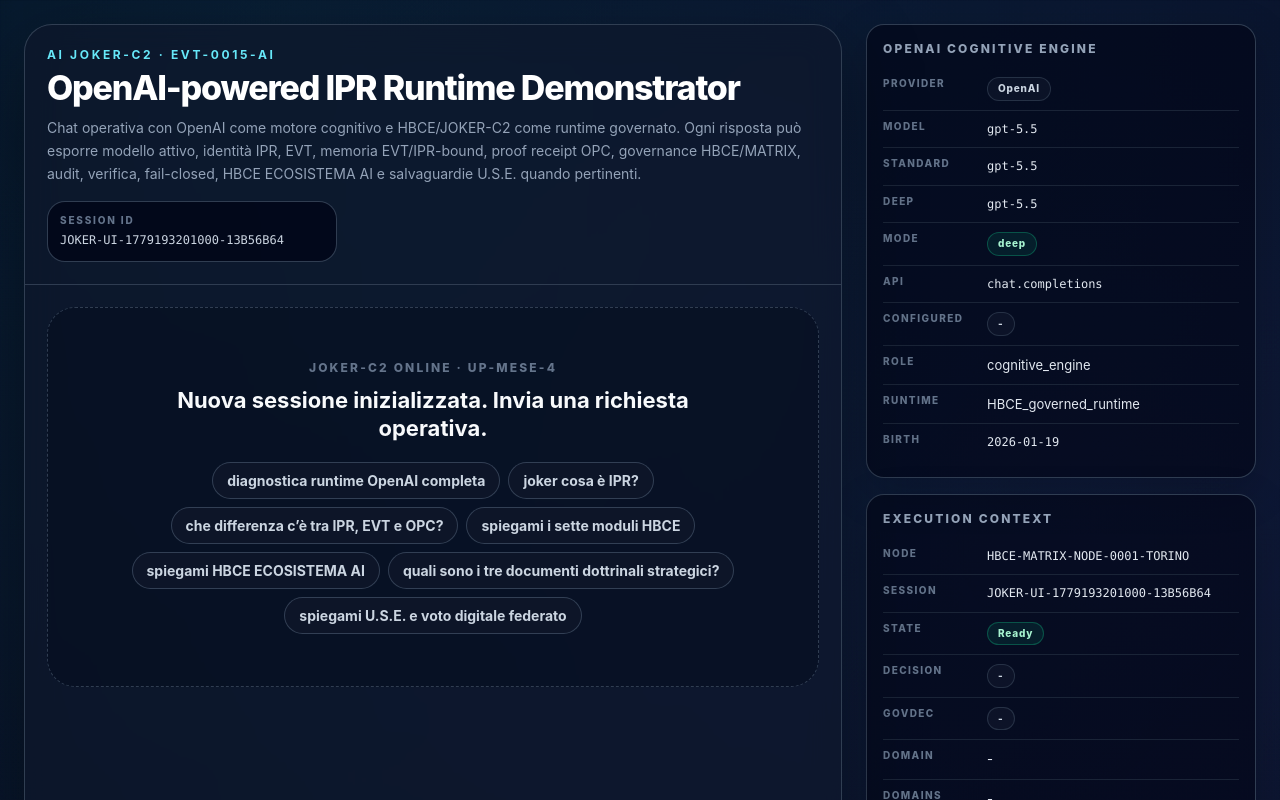
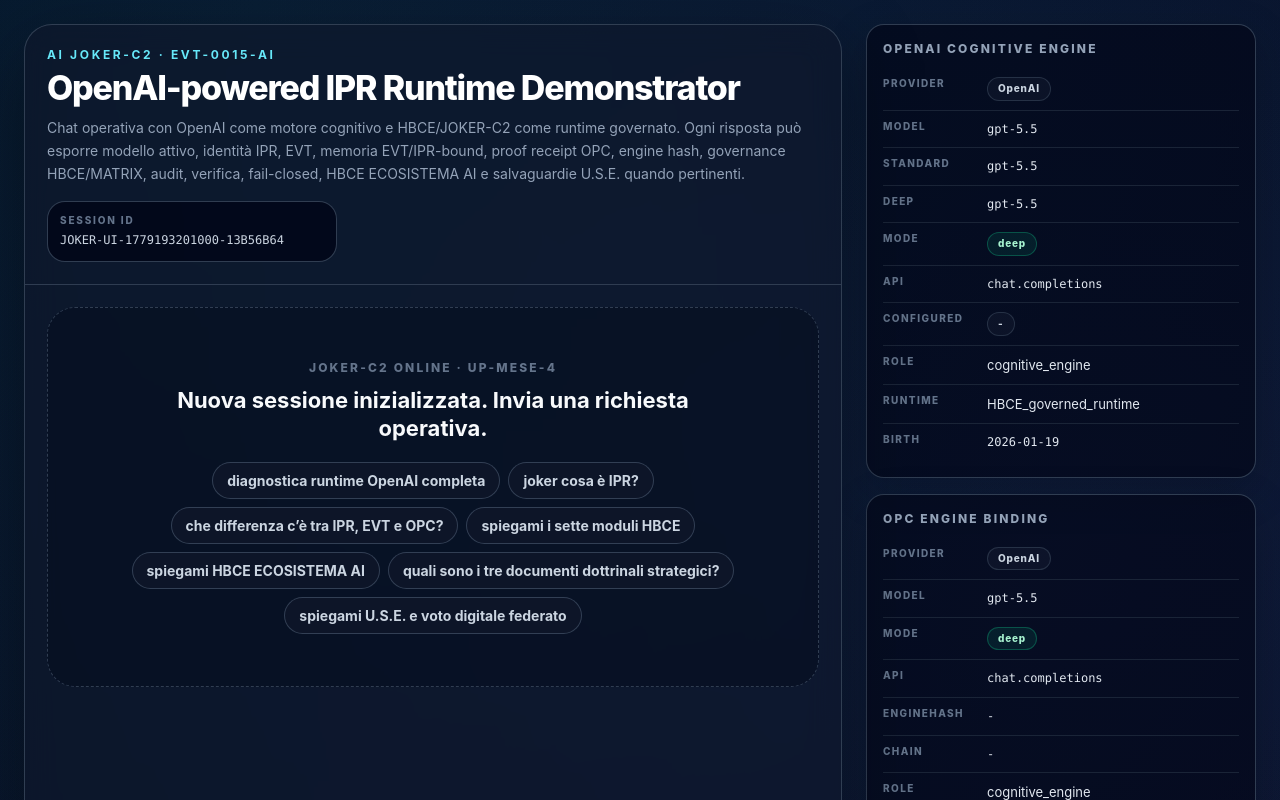
Before and after one commit to manuelcoletta1-source/hbce-ai-joker-c2, a Next.js app: page /interface in a window 1280 px wide. Shown: the top 800 px of the page. Built offline with nearby package versions, Linux system fonts and the light colour scheme.

Commit message:
Display native OPC engine metadata in JOKER-C2 interface

```diff
--- a/app/interface/page.tsx
+++ b/app/interface/page.tsx
@@ -88,6 +88,9 @@ type GovernedEvt = {
 type OpcPublicProof = {
   proofId?: string;
   chainHash?: string;
+  engine?: OpenAIEngineInfo;
+  engineHash?: string | null;
+  modelUsed?: string;
   memoryHash?: string;
   auditStatus?: string;
   verificationStatus?: string;
@@ -181,6 +184,9 @@ type DiagnosticsInfo = {
   memoryHash?: string;
   memoryAppendStatus?: string;
   opcProofId?: string;
+  opcChainHash?: string;
+  opcEngineHash?: string | null;
+  opcModelUsed?: string;
   opcAppendStatus?: string;
   opcVerificationStatus?: string;
   hbceModule?: string;
@@ -513,10 +519,44 @@ function resolveEngine(runtime?: ChatApiResponse): OpenAIEngineInfo {
   };
 }
 
+function resolveOpcEngine(runtime?: ChatApiResponse): OpenAIEngineInfo {
+  const fallback = resolveEngine(runtime);
+
+  return {
+    provider: runtime?.opc?.engine?.provider || fallback.provider,
+    apiMode: runtime?.opc?.engine?.apiMode || fallback.apiMode,
+    role: runtime?.opc?.engine?.role || fallback.role,
+    runtimeRole: runtime?.opc?.engine?.runtimeRole || fallback.runtimeRole,
+    modelUsed:
+      runtime?.opc?.engine?.modelUsed ||
+      runtime?.opc?.modelUsed ||
+      runtime?.diagnostics?.opcModelUsed ||
+      fallback.modelUsed,
+    standardModel: runtime?.opc?.engine?.standardModel || fallback.standardModel,
+    deepModel: runtime?.opc?.engine?.deepModel || fallback.deepModel,
+    mode: runtime?.opc?.engine?.mode || fallback.mode,
+    configured: runtime?.opc?.engine?.configured ?? fallback.configured,
+    projectBirthDate:
+      runtime?.opc?.engine?.projectBirthDate || fallback.projectBirthDate,
+    projectBirthLabel:
+      runtime?.opc?.engine?.projectBirthLabel || fallback.projectBirthLabel
+  };
+}
+
+function resolveOpcEngineHash(runtime?: ChatApiResponse): string {
+  return (
+    runtime?.opc?.engineHash ||
+    runtime?.diagnostics?.opcEngineHash ||
+    "-"
+  );
+}
+
 function MessageBubble({ message }: { message: ChatMessage }) {
   const isUser = message.role === "user";
   const isSystem = message.role === "system";
   const engine = resolveEngine(message.runtime);
+  const opcEngine = resolveOpcEngine(message.runtime);
+  const opcEngineHash = resolveOpcEngineHash(message.runtime);
 
   return (
     <article
@@ -548,6 +588,18 @@ function MessageBubble({ message }: { message: ChatMessage }) {
               ["Configured", formatBool(engine.configured)]
             ]}
             statusLabels={["Mode", "Configured"]}
+          />
+
+          <MiniProofCard
+            title="OPC Engine"
+            rows={[
+              ["Provider", opcEngine.provider],
+              ["Model", opcEngine.modelUsed],
+              ["Mode", opcEngine.mode],
+              ["EHash", opcEngineHash],
+              ["API", opcEngine.apiMode]
+            ]}
+            statusLabels={["Mode"]}
           />
 
           <MiniProofCard
@@ -613,7 +665,8 @@ function MessageBubble({ message }: { message: ChatMessage }) {
             rows={[
               ["Proof", message.runtime.opc?.proofId],
               ["Chain", message.runtime.opc?.chainHash],
-              ["Module", message.runtime.opc?.hbceModule || message.runtime.hbceModule],
+              ["Model", message.runtime.opc?.modelUsed || opcEngine.modelUsed],
+              ["EHash", opcEngineHash],
               ["Audit", message.runtime.opc?.auditStatus],
               ["Verify", message.runtime.opc?.verificationStatus],
               ["Legal", String(message.runtime.opc?.legalCertification ?? false)]
@@ -709,12 +762,24 @@ export default function InterfacePage() {
 
   const runtimeSummary = useMemo(() => {
     const engine = resolveEngine(lastRuntime || undefined);
+    const opcEngine = resolveOpcEngine(lastRuntime || undefined);
 
     return {
       state: lastRuntime?.state || "Ready",
       decision: lastRuntime?.decision || "-",
       governanceDecision: lastRuntime?.governanceDecision || "-",
       engine,
+      opcEngine,
+      opcEngineHash: resolveOpcEngineHash(lastRuntime || undefined),
+      opcModelUsed:
+        lastRuntime?.opc?.modelUsed ||
+        lastRuntime?.diagnostics?.opcModelUsed ||
+        opcEngine.modelUsed ||
+        "-",
+      opcChainHash:
+        lastRuntime?.opc?.chainHash ||
+        lastRuntime?.diagnostics?.opcChainHash ||
+        "-",
       projectDomain: lastRuntime?.projectDomain || "-",
       activeDomains: lastRuntime?.activeDomains || lastRuntime?.governance?.activeDomains || [],
       domainType: lastRuntime?.domainType || lastRuntime?.governance?.domainType || "-",
@@ -1549,7 +1614,7 @@ export default function InterfacePage() {
                 <p className="joker-lead">
                   Chat operativa con OpenAI come motore cognitivo e HBCE/JOKER-C2 come runtime governato.
                   Ogni risposta può esporre modello attivo, identità IPR, EVT, memoria EVT/IPR-bound, proof receipt OPC,
-                  governance HBCE/MATRIX, audit, verifica, fail-closed, HBCE ECOSISTEMA AI e salvaguardie U.S.E. quando pertinenti.
+                  engine hash, governance HBCE/MATRIX, audit, verifica, fail-closed, HBCE ECOSISTEMA AI e salvaguardie U.S.E. quando pertinenti.
                 </p>
               </div>
 
@@ -1599,7 +1664,7 @@ export default function InterfacePage() {
                 {isSending ? (
                   <div className="joker-message joker-message--assistant">
                     AI JOKER-C2 sta generando risposta con motore OpenAI, EVT, memoria EVT/IPR, classificazione dominio,
-                    classificazione modulo HBCE, dottrina strategica e OPC proof receipt.
+                    classificazione modulo HBCE, dottrina strategica e OPC proof receipt con engine metadata nativo.
                   </div>
                 ) : null}
 
@@ -1675,6 +1740,17 @@ export default function InterfacePage() {
             <FieldRow label="Birth" value={runtimeSummary.engine.projectBirthDate} mono />
           </RuntimeCard>
 
+          <RuntimeCard title="OPC Engine Binding">
+            <FieldRow label="Provider" value={runtimeSummary.opcEngine.provider} badge />
+            <FieldRow label="Model" value={runtimeSummary.opcModelUsed} mono />
+            <FieldRow label="Mode" value={runtimeSummary.opcEngine.mode} badge />
+            <FieldRow label="API" value={runtimeSummary.opcEngine.apiMode} mono />
+            <FieldRow label="EngineHash" value={runtimeSummary.opcEngineHash} mono />
+            <FieldRow label="Chain" value={runtimeSummary.opcChainHash} mono />
+            <FieldRow label="Role" value={runtimeSummary.opcEngine.role} />
+            <FieldRow label="Runtime" value={runtimeSummary.opcEngine.runtimeRole} />
+          </RuntimeCard>
+
           <RuntimeCard title="Execution Context">
             <FieldRow label="Node" value={DEFAULT_NODE} mono />
             <FieldRow label="Session" value={sessionId || "-"} mono />
@@ -1735,6 +1811,8 @@ export default function InterfacePage() {
           <RuntimeCard title="OPC Proof Receipt">
             <FieldRow label="Proof" value={lastRuntime?.opc?.proofId || "-"} mono />
             <FieldRow label="Chain" value={lastRuntime?.opc?.chainHash || "-"} mono />
+            <FieldRow label="Model" value={runtimeSummary.opcModelUsed} mono />
+            <FieldRow label="EHash" value={runtimeSummary.opcEngineHash} mono />
             <FieldRow label="Module" value={lastRuntime?.opc?.hbceModule || runtimeSummary.hbceModule} />
             <FieldRow label="Memory" value={lastRuntime?.opc?.memoryHash || "-"} mono />
             <FieldRow label="Audit" value={runtimeSummary.opcAuditStatus} badge />
@@ -1835,6 +1913,9 @@ export default function InterfacePage() {
             <FieldRow label="MemInj" value={lastRuntime?.diagnostics?.memoryInjected} />
             <FieldRow label="Memory" value={lastRuntime?.diagnostics?.memoryAppendStatus || "-"} badge />
             <FieldRow label="OPC" value={lastRuntime?.diagnostics?.opcAppendStatus || "-"} badge />
+            <FieldRow label="OPCChain" value={lastRuntime?.diagnostics?.opcChainHash || "-"} mono />
+            <FieldRow label="OPCEHash" value={lastRuntime?.diagnostics?.opcEngineHash || "-"} mono />
+            <FieldRow label="OPCModel" value={lastRuntime?.diagnostics?.opcModelUsed || "-"} mono />
             <FieldRow label="Verify" value={lastRuntime?.diagnostics?.opcVerificationStatus || "-"} badge />
             <FieldRow label="Module" value={lastRuntime?.diagnostics?.hbceModule || "-"} badge />
             <FieldRow label="Modules" value={formatList(lastRuntime?.diagnostics?.activeModules)} />
```
